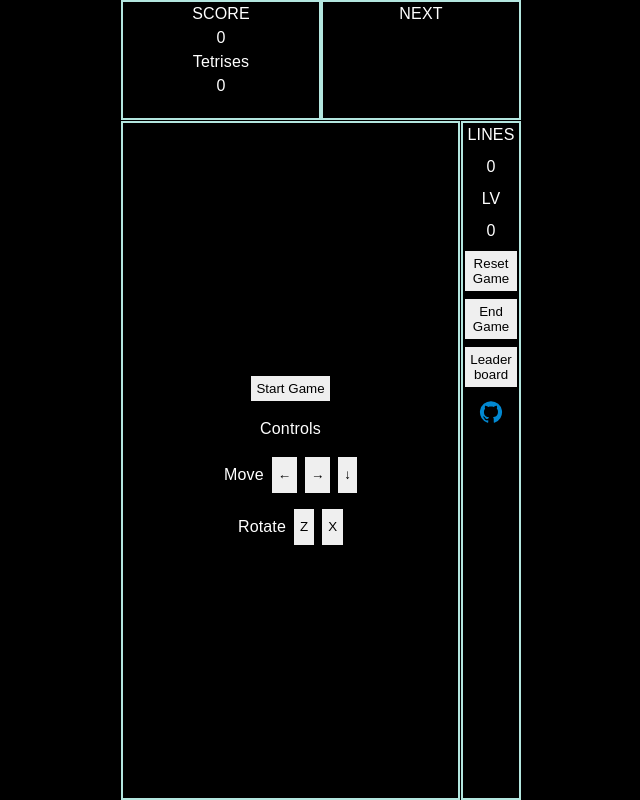
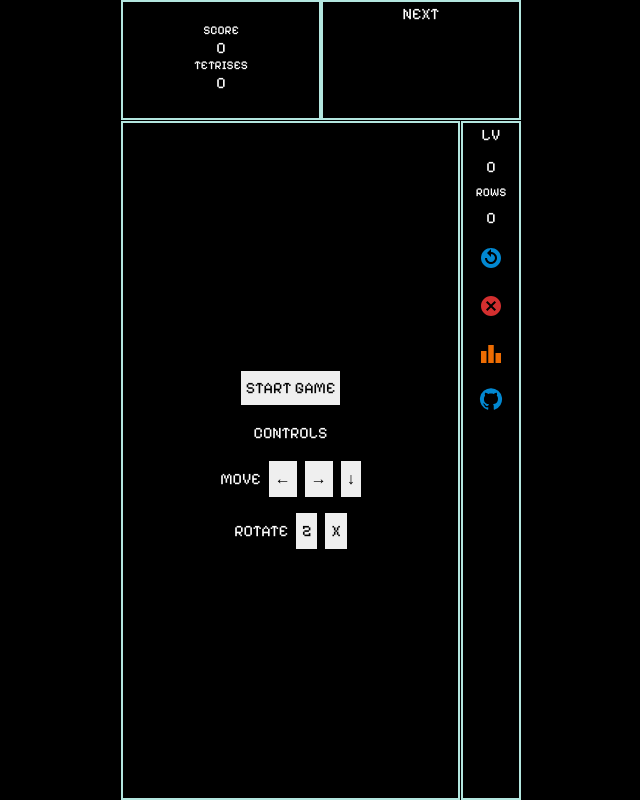
Before and after one commit to ArtemEkzarho/tetris, a React (Vite) app in the folder client/: page / in a window 1280 px wide. Shown: the whole page, without its empty margins (319-959 px from the left). Built offline with nearby package versions, Linux system fonts and the light colour scheme.

Commit message:
add-theme

```diff
--- a/client/index.html
+++ b/client/index.html
@@ -4,6 +4,12 @@
     <meta charset="UTF-8" />
     <meta name="viewport" content="width=device-width, initial-scale=1.0" />
     <title>Blocktopia: The Misaligned Chronicles</title>
+    <link rel="preconnect" href="https://fonts.googleapis.com" />
+    <link rel="preconnect" href="https://fonts.gstatic.com" crossorigin />
+    <link
+      href="https://fonts.googleapis.com/css2?family=Pixelify+Sans:wght@400..700&display=swap"
+      rel="stylesheet"
+    />
   </head>
   <body>
     <div id="root"></div>
--- a/client/src/App.tsx
+++ b/client/src/App.tsx
@@ -6,9 +6,11 @@ import { EndGamePopover, LeaderBoard, SidePanel, StartGamePopover } from './comp
 import { useGetHeight, useKeyPress, useMovements } from './hooks'
 import { useTetris } from './hooks/useTetris'
 import { useState } from 'react'
+import { ThemeProvider } from '@emotion/react'
+import { theme } from './theme'
 
 // eslint-disable-next-line @typescript-eslint/no-explicit-any
-export const debounce = (func: (...args: any[]) => void, wait: number) => {
+const debounce = (func: (...args: any[]) => void, wait: number) => {
   let timeout: ReturnType<typeof setTimeout> | null = null
   // eslint-disable-next-line @typescript-eslint/no-explicit-any
   return function executedFunction(...args: any[]) {
@@ -79,7 +81,7 @@ export const App = () => {
   }, 100)
 
   return (
-    <>
+    <ThemeProvider theme={theme}>
       <CssBaseline />
       <Stack
         className="main-container"
@@ -103,6 +105,6 @@ export const App = () => {
         </Stack>
         <LeaderBoard />
       </Stack>
-    </>
+    </ThemeProvider>
   )
 }
--- a/client/src/components/EndGamePopover.tsx
+++ b/client/src/components/EndGamePopover.tsx
@@ -60,10 +60,10 @@ export const EndGamePopover = ({ resetBoard }: Props) => {
       p={1}
     >
       <Typography variant="h4" align="center">
-        Game Over!
+        GAME OVER!
       </Typography>
       <Typography variant="h5" align="center">
-        Your score: {score}
+        YOUR SCORE: {score}
       </Typography>
       <Stack spacing={1}>
         <input
@@ -85,13 +85,13 @@ export const EndGamePopover = ({ resetBoard }: Props) => {
             setScore(0)
           }}
         >
-          Play Again
+          <Typography>PLAY AGAIN</Typography>
         </button>
         <button className="menu-btn" onClick={() => mutate()}>
-          Save score
+          <Typography>SAVE SCORE</Typography>
         </button>
         <button className="menu-btn" onClick={() => setShowLeaderBoard(true)}>
-          Leader board
+          <Typography>LEADER BOARD</Typography>
         </button>
       </Stack>
     </Stack>
--- a/client/src/components/LeaderBoard.tsx
+++ b/client/src/components/LeaderBoard.tsx
@@ -28,17 +28,17 @@ export const LeaderBoard = () => {
       spacing={2}
       p={2}
     >
-      <Typography align="center">Leader board</Typography>
+      <Typography align="center">LEADER BOARD</Typography>
       {!isPending && data.length && (
         <Stack flex={1} overflow="hidden">
           <TableContainer>
             <Table>
               <TableHead>
                 <TableRow>
-                  <th align="left">Name</th>
-                  <th align="center">Tetrises</th>
-                  <th align="center">Lines</th>
-                  <th align="center">Score</th>
+                  <th align="left">NAME</th>
+                  <th align="center">TETRISES</th>
+                  <th align="center">LINES</th>
+                  <th align="center">SCORE</th>
                 </TableRow>
               </TableHead>
               <TableBody>
@@ -62,10 +62,10 @@ export const LeaderBoard = () => {
 
       <Stack direction="row" spacing={2}>
         <button className="menu-btn" onClick={() => setShowLeaderBoard(false)}>
-          Back to game
+          <Typography>BACK TO GAME</Typography>
         </button>
         <button className="menu-btn" onClick={() => refetch()}>
-          Refresh
+          <Typography>REFRESH</Typography>
         </button>
       </Stack>
     </Stack>
--- a/client/src/components/SidePanel.tsx
+++ b/client/src/components/SidePanel.tsx
@@ -1,6 +1,6 @@
 import { IconButton, Stack, Tooltip, Typography } from '@mui/material'
 import { useAtom, useSetAtom } from 'jotai'
-import { GitHub } from '@mui/icons-material'
+import { GitHub, ReplayCircleFilled, Cancel, Leaderboard } from '@mui/icons-material'
 
 import {
   levelAtom,
@@ -26,13 +26,13 @@ export const SidePanel = ({ resetBoard }: Props) => {
 
   return (
     <Stack width="15%" height="100%" className="azure-board" alignItems="center" spacing={1}>
-      <Typography>LINES</Typography>
-      <Typography>{linesCleared}</Typography>
       <Typography>LV</Typography>
       <Typography>{level}</Typography>
+      <Typography variant="h6">ROWS</Typography>
+      <Typography>{linesCleared}</Typography>
       <Stack spacing={1} px={1}>
-        <button
-          className="menu-btn"
+        <Tooltip title="RESET GAME">
+          <IconButton
             onClick={() => {
               resetBoard({ startGame: true })
               setShowEndGamePopover(false)
@@ -43,10 +43,11 @@ export const SidePanel = ({ resetBoard }: Props) => {
               setScore(0)
             }}
           >
-          Reset Game
-        </button>
-        <button
-          className="menu-btn"
+            <ReplayCircleFilled color="info" />
+          </IconButton>
+        </Tooltip>
+        <Tooltip title="END GAME">
+          <IconButton
             onClick={() => {
               resetBoard({ endGame: true })
               setShowEndGamePopover(false)
@@ -57,11 +58,14 @@ export const SidePanel = ({ resetBoard }: Props) => {
               setScore(0)
             }}
           >
-          End Game
-        </button>
-        <button className="menu-btn" onClick={() => setShowLeaderBoard(true)}>
-          Leader board
-        </button>
+            <Cancel color="error" />
+          </IconButton>
+        </Tooltip>
+        <Tooltip title="LEADER BOARD">
+          <IconButton onClick={() => setShowLeaderBoard(true)}>
+            <Leaderboard color="warning" />
+          </IconButton>
+        </Tooltip>
       </Stack>
       <Tooltip title="GitHub repository">
         <IconButton
--- a/client/src/components/StartGamePopover.tsx
+++ b/client/src/components/StartGamePopover.tsx
@@ -31,19 +31,29 @@ export const StartGamePopover = ({ resetBoard }: Props) => {
           setShowStartGamePopover(false)
         }}
       >
-        Start Game
+        <Typography>START GAME</Typography>
       </button>
-      <Typography>Controls </Typography>
+      <Typography>CONTROLS</Typography>
       <Stack direction="row" alignItems="center" spacing={1} height="36px">
-        <Typography>Move </Typography>
-        <button className="control-btn">←</button>
-        <button className="control-btn">→</button>
-        <button className="control-btn">↓</button>
+        <Typography>MOVE </Typography>
+        <button className="control-btn">
+          <Typography>←</Typography>
+        </button>
+        <button className="control-btn">
+          <Typography>→</Typography>
+        </button>
+        <button className="control-btn">
+          <Typography>↓</Typography>
+        </button>
       </Stack>
       <Stack direction="row" alignItems="center" spacing={1} height="36px">
-        <Typography>Rotate </Typography>
-        <button className="control-btn">Z</button>
-        <button className="control-btn">X</button>
+        <Typography>ROTATE </Typography>
+        <button className="control-btn">
+          <Typography>Z</Typography>
+        </button>
+        <button className="control-btn">
+          <Typography>X</Typography>
+        </button>
       </Stack>
     </Stack>
   ) : null
--- a/client/src/components/TopPanel.tsx
+++ b/client/src/components/TopPanel.tsx
@@ -10,10 +10,16 @@ export const TopPanel = () => {
 
   return (
     <Stack height="15%" direction="row">
-      <Stack className="azure-board" height="100%" flex={1} alignItems="center">
-        <Typography>SCORE</Typography>
+      <Stack
+        className="azure-board"
+        height="100%"
+        flex={1}
+        alignItems="center"
+        justifyContent="center"
+      >
+        <Typography variant="h6">SCORE</Typography>
         <Typography>{score}</Typography>
-        <Typography>Tetrises</Typography>
+        <Typography variant="h6">TETRISES</Typography>
         <Typography>{tetrisesCount} </Typography>
       </Stack>
       <Stack className="azure-board" height="100%" flex={1} alignItems="center">
--- a/client/src/styles.css
+++ b/client/src/styles.css
@@ -1,7 +1,3 @@
-p.MuiTypography-root {
-  font-family: 'Pixel', 'Arial', sans-serif;
-}
-
 html,
 body,
 #root {
@@ -12,6 +8,7 @@ body,
   -webkit-user-select: none; /* Safari */
   -ms-user-select: none; /* IE 10 and IE 11 */
   user-select: none; /* Standard syntax */
+  text-transform: capitalize;
 }
 
 .main-container {
--- /dev/null
+++ b/client/src/theme.ts
@@ -0,0 +1,16 @@
+import { createTheme } from '@mui/material'
+
+export const theme = createTheme({
+  typography: {
+    fontFamily: '"Pixelify Sans", sans-serif',
+    fontSize: 14,
+    h6: {
+      fontSize: 12,
+      lineHeight: 0.9,
+    },
+    h1: {
+      fontSize: 14,
+    },
+  },
+  components: {},
+})
```
Lines whose indentation alone changed are shown as unchanged.
